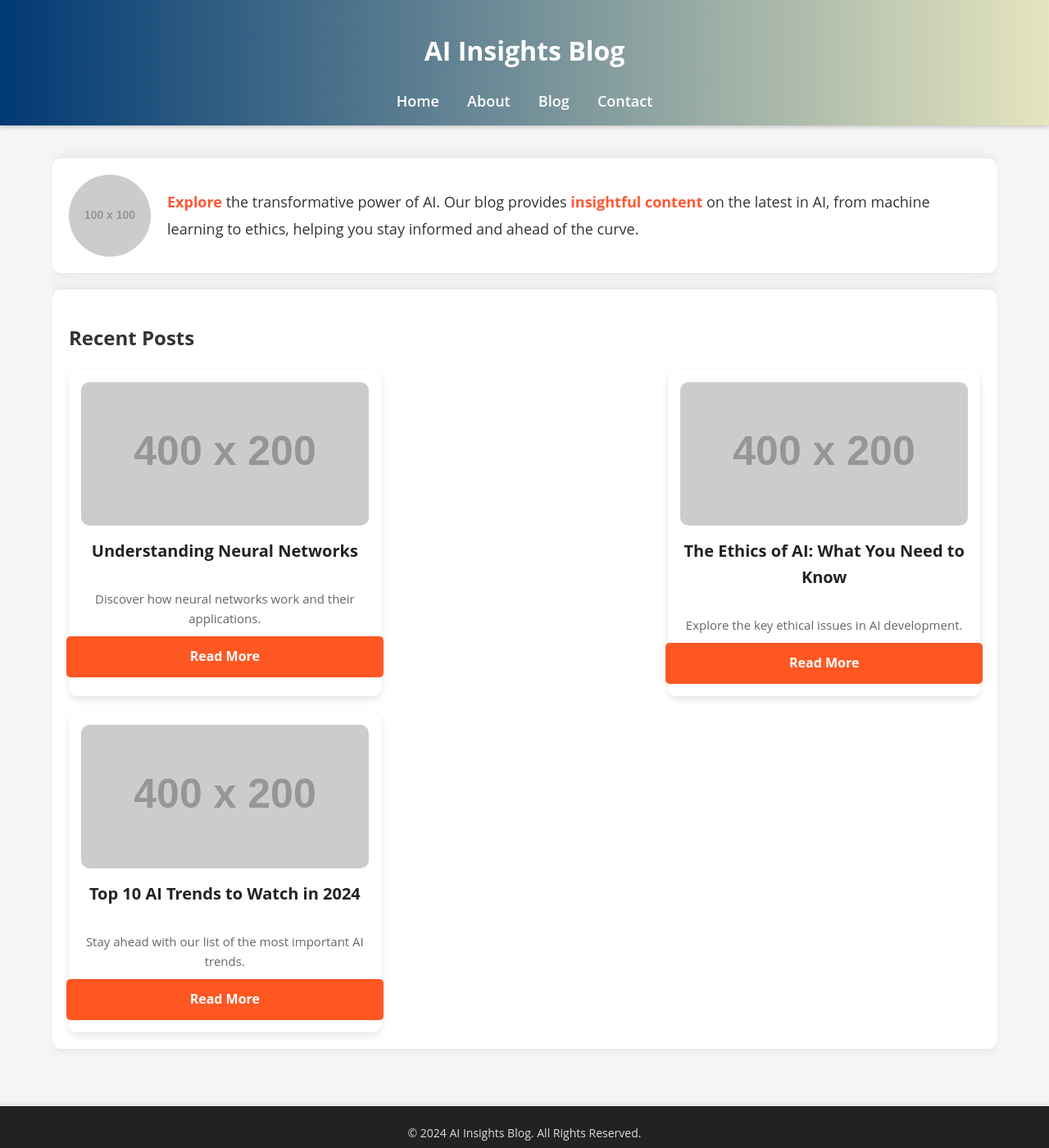
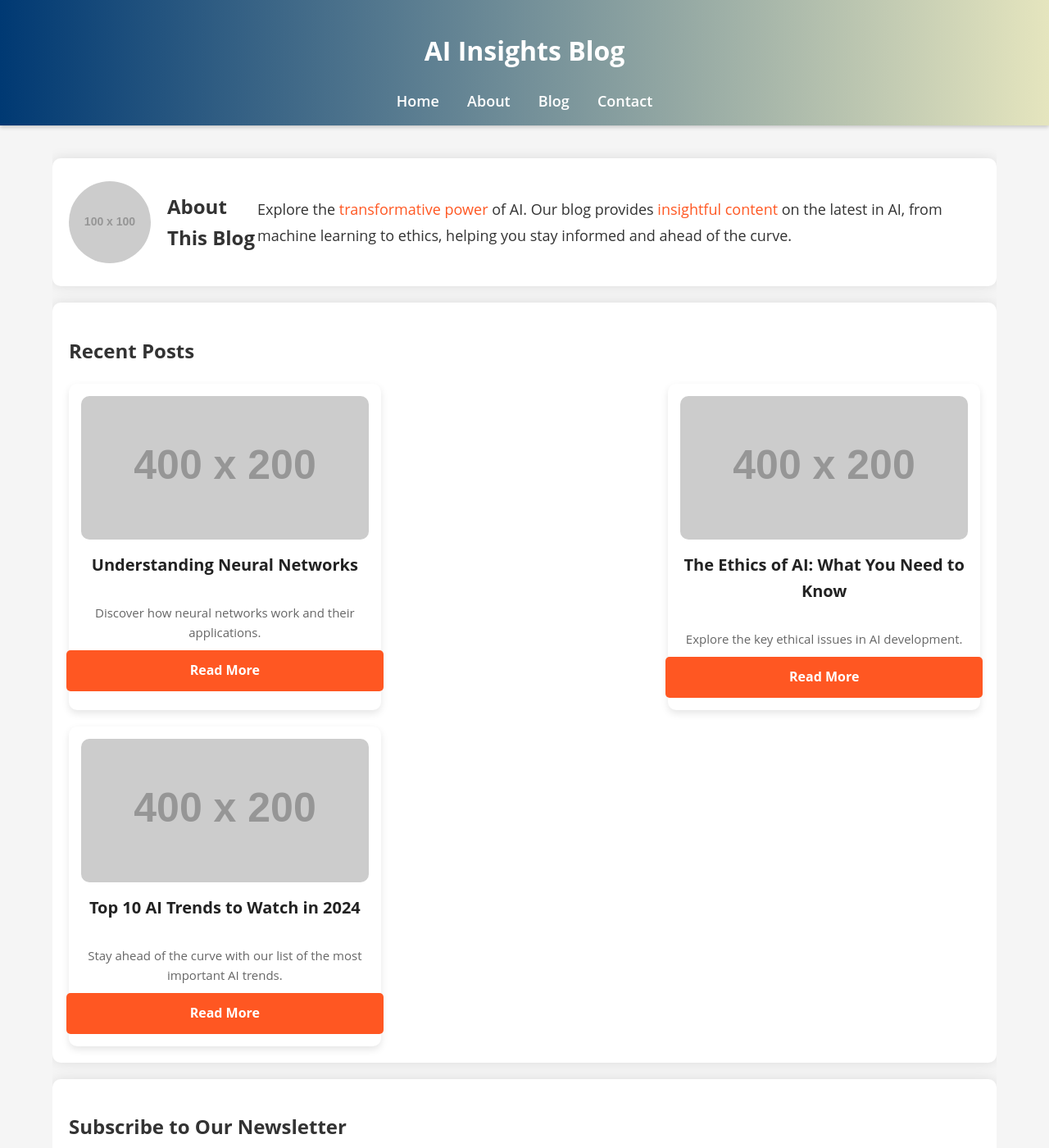
Before and after one commit to tomsonius/tomsonius.github.io, a Jekyll site: the page index.html, which Jekyll copies as it is, in a window 1280 px wide and 1400 px high. Shown: the whole window at 82% size. Built offline with Jekyll 4.4.1, drawn with Linux system fonts in a browser that asks for light colours; some of the changed text lies outside the part shown.

Commit message:
Update index.html

```diff
--- a/index.html
+++ b/index.html
@@ -1,13 +1,11 @@
 <!DOCTYPE html>
 <html lang="en">
-
 <head>
     <meta charset="UTF-8">
     <meta name="viewport" content="width=device-width, initial-scale=1.0">
     <title>AI Insights Blog</title>
     <link rel="stylesheet" href="assets/css/main.css">
 </head>
-
 <body>
     <header>
         <h1>AI Insights Blog</h1>
@@ -22,7 +20,8 @@
     <div class="container">
         <section class="about">
             <img src="https://via.placeholder.com/100" alt="Author">
-            <p><strong>Explore</strong> the transformative power of AI. Our blog provides <strong>insightful content</strong> on the latest in AI, from machine learning to ethics, helping you stay informed and ahead of the curve.</p>
+            <h2>About This Blog</h2>
+            <p>Explore the <span style="color:#ff5722;">transformative power</span> of AI. Our blog provides <span style="color:#ff5722;">insightful content</span> on the latest in AI, from machine learning to ethics, helping you stay informed and ahead of the curve.</p>
         </section>
 
         <section class="posts">
@@ -43,10 +42,19 @@
                 <div class="post">
                     <img src="https://via.placeholder.com/400x200" alt="Post 3">
                     <h3>Top 10 AI Trends to Watch in 2024</h3>
-                    <p>Stay ahead with our list of the most important AI trends.</p>
+                    <p>Stay ahead of the curve with our list of the most important AI trends.</p>
                     <a href="#">Read More</a>
                 </div>
             </div>
+        </section>
+
+        <section class="newsletter">
+            <h2>Subscribe to Our Newsletter</h2>
+            <p>Get the latest AI news and updates delivered straight to your inbox.</p>
+            <form action="#">
+                <input type="email" placeholder="Enter your email">
+                <button type="submit">Subscribe</button>
+            </form>
         </section>
     </div>
 
@@ -60,5 +68,4 @@
         </p>
     </footer>
 </body>
-
 </html>
```
